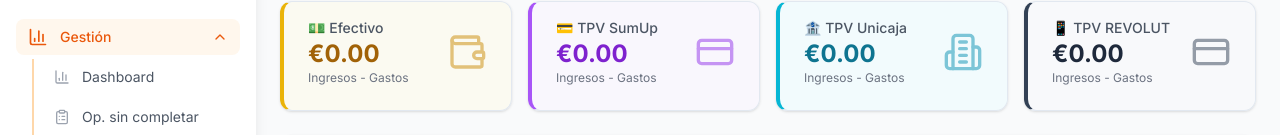
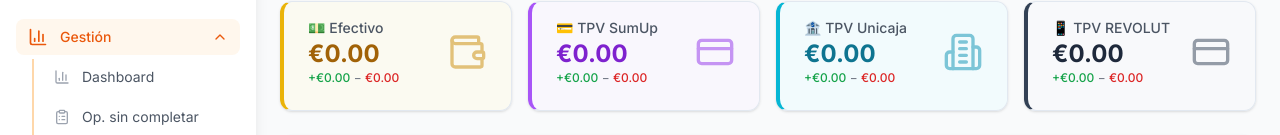
Before and after one commit to jovaik/servyauto-multitenant-latest, a Next.js app in the folder app/: page /dashboard/diario-caja in a window 1280 px wide. Shown: the part 285-420 px from the top of the page. Built offline with nearby package versions, Linux system fonts and the light colour scheme; no server answers; the database is empty; sample sign-in values are in the browser's storage.

Commit message:
Diario Caja: desglose ingresos/gastos en tarjetas

```diff
--- a/app/app/dashboard/diario-caja/diario-caja-view.tsx
+++ b/app/app/dashboard/diario-caja/diario-caja-view.tsx
@@ -335,11 +335,16 @@ export default function DiarioCajaView() {
       ingresos,
       gastos,
       balance: ingresos - gastos,
-      // Por método de pago
+      // Por método de pago (neto)
       efectivo: ingresosEfectivo - gastosEfectivo,
       tpvSumUp: ingresosSumUp - gastosSumUp,
       tpvUnicaja: ingresosUnicaja - gastosUnicaja,
-      revolut: ingresosRevolut - gastosRevolut
+      revolut: ingresosRevolut - gastosRevolut,
+      // Desglose ingresos/gastos por método (para mostrar en las tarjetas)
+      ingresosEfectivo, gastosEfectivo,
+      ingresosSumUp, gastosSumUp,
+      ingresosUnicaja, gastosUnicaja,
+      ingresosRevolut, gastosRevolut
     }
   }, [movimientosFiltrados])
 
@@ -453,7 +458,11 @@ export default function DiarioCajaView() {
                 <p className={`text-2xl font-bold ${totales.efectivo >= 0 ? 'text-yellow-700' : 'text-red-600'}`}>
                   €{totales.efectivo.toFixed(2)}
                 </p>
-                <p className="text-xs text-gray-500">Ingresos - Gastos</p>
+                <p className="text-xs text-gray-500">
+                  <span className="text-green-600 font-medium">+€{totales.ingresosEfectivo.toFixed(2)}</span>
+                  {' − '}
+                  <span className="text-red-600 font-medium">€{totales.gastosEfectivo.toFixed(2)}</span>
+                </p>
               </div>
               <Wallet className="h-10 w-10 text-yellow-600 opacity-50" />
             </div>
@@ -468,7 +477,11 @@ export default function DiarioCajaView() {
                 <p className={`text-2xl font-bold ${totales.tpvSumUp >= 0 ? 'text-purple-700' : 'text-red-600'}`}>
                   €{totales.tpvSumUp.toFixed(2)}
                 </p>
-                <p className="text-xs text-gray-500">Ingresos - Gastos</p>
+                <p className="text-xs text-gray-500">
+                  <span className="text-green-600 font-medium">+€{totales.ingresosSumUp.toFixed(2)}</span>
+                  {' − '}
+                  <span className="text-red-600 font-medium">€{totales.gastosSumUp.toFixed(2)}</span>
+                </p>
               </div>
               <CreditCard className="h-10 w-10 text-purple-600 opacity-50" />
             </div>
@@ -483,7 +496,11 @@ export default function DiarioCajaView() {
                 <p className={`text-2xl font-bold ${totales.tpvUnicaja >= 0 ? 'text-cyan-700' : 'text-red-600'}`}>
                   €{totales.tpvUnicaja.toFixed(2)}
                 </p>
-                <p className="text-xs text-gray-500">Ingresos - Gastos</p>
+                <p className="text-xs text-gray-500">
+                  <span className="text-green-600 font-medium">+€{totales.ingresosUnicaja.toFixed(2)}</span>
+                  {' − '}
+                  <span className="text-red-600 font-medium">€{totales.gastosUnicaja.toFixed(2)}</span>
+                </p>
               </div>
               <Building2 className="h-10 w-10 text-cyan-600 opacity-50" />
             </div>
@@ -498,7 +515,11 @@ export default function DiarioCajaView() {
                 <p className={`text-2xl font-bold ${totales.revolut >= 0 ? 'text-slate-800' : 'text-red-600'}`}>
                   €{totales.revolut.toFixed(2)}
                 </p>
-                <p className="text-xs text-gray-500">Ingresos - Gastos</p>
+                <p className="text-xs text-gray-500">
+                  <span className="text-green-600 font-medium">+€{totales.ingresosRevolut.toFixed(2)}</span>
+                  {' − '}
+                  <span className="text-red-600 font-medium">€{totales.gastosRevolut.toFixed(2)}</span>
+                </p>
               </div>
               <CreditCard className="h-10 w-10 text-slate-700 opacity-50" />
             </div>
```
Also changed, not shown: 1 other file (tests, documents, lock files or other folders).
